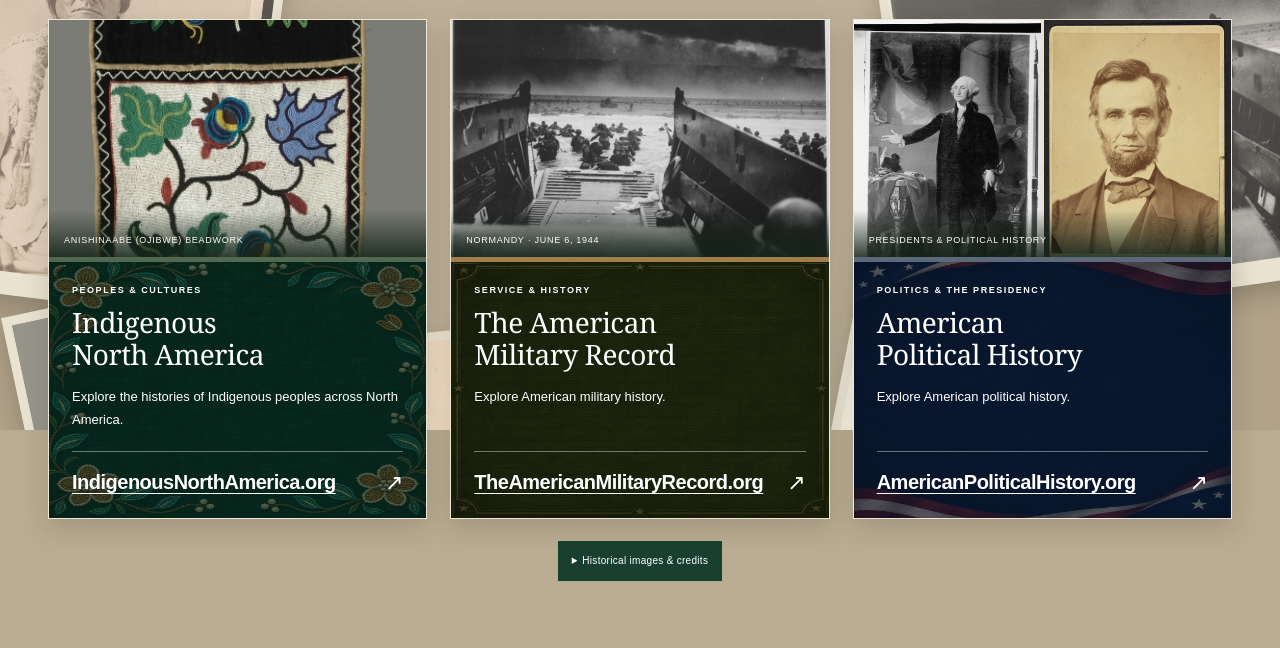
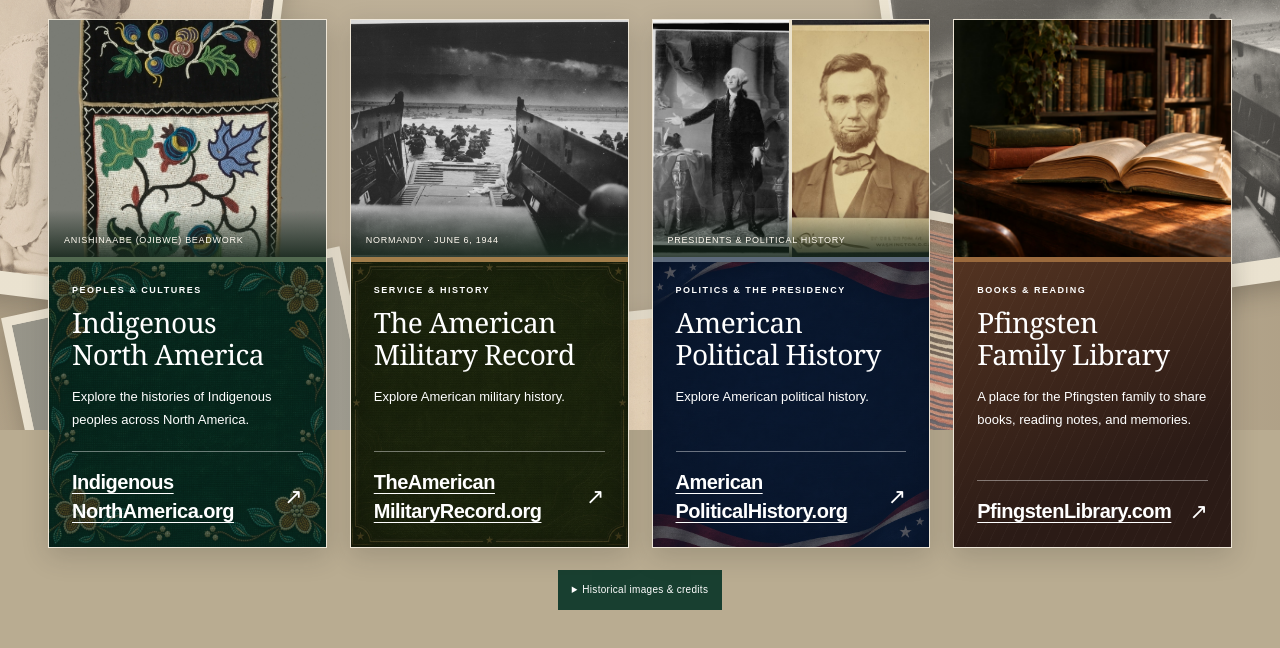
Before and after one commit to Robeywan/RobeyProductions, a plain HTML site: page index.html in a window 1280 px wide. Shown: the part 370-1018 px from the top of the page. Before the commit the page ends 991 px from the top, so only its background shows below. Drawn offline with Linux system fonts and the light colour scheme.

Commit message:
Add Pfingsten Family Library to the collection

```diff
--- a/index.html
+++ b/index.html
@@ -46,7 +46,7 @@
     h2 { font-family:Georgia, 'Times New Roman', serif; font-size:32px; font-weight:400; letter-spacing:-.5px; margin-bottom:0; }
     .section-heading h2 { flex:none; font-size:30px; letter-spacing:.015em; line-height:1.25; }
     .section-heading p { max-width:530px; font-size:11px; line-height:1.8; letter-spacing:.07em; color:#fff; text-align:right; margin:0; }
-    .site-list { list-style:none; margin:0; padding:0; display:grid; grid-template-columns:repeat(3,minmax(0,1fr)); gap:23px; align-items:stretch; }
+    .site-list { list-style:none; margin:0; padding:0; display:grid; grid-template-columns:repeat(2,minmax(0,1fr)); gap:23px; align-items:stretch; }
     .site-list > li { display:flex; min-width:0; }
     .site-card { width:100%; display:flex; flex-direction:column; text-decoration:none; background:var(--paper); box-shadow:0 8px 25px #1c201b2b; border:1px solid #eee6d7; transition:transform .2s,box-shadow .2s; }
     .site-card:hover { transform:translateY(-5px); box-shadow:0 14px 28px #1c201b3d; }
@@ -60,11 +60,14 @@
     .politics .card-art img { width:100%; height:100%; object-fit:cover; min-width:0; }
     .politics .washington-portrait { object-position:center 25%; }
     .politics .lincoln-portrait { object-position:center 20%; }
+    .library .card-art { background:#342217; border-bottom-color:#9b6a3d; }
+    .library .card-art > img { object-position:85% 60%; }
     .image-note { position:absolute; bottom:0; left:0; right:0; background:linear-gradient(transparent,#132419da); color:#fffaf0; font-size:9px; letter-spacing:.08em; padding:24px 15px 11px; line-height:1.4; }
     .card-content { display:flex; flex-direction:column; flex:1; padding:23px 23px 21px; color:#fff; background-size:100% 100%; background-position:center; background-repeat:no-repeat; }
     .indigenous .card-content { background-color:#082b24; background-image:linear-gradient(#082b24a3,#082b24a3),url('assets/indigenous-card-background.webp'); }
     .military .card-content { background-color:#20280f; background-image:linear-gradient(#161c0ca3,#161c0ca3),url('assets/military-card-background.webp'); }
     .politics .card-content { background-color:#09162c; background-image:linear-gradient(#09162ca3,#09162ca3),url('assets/politics-card-background.webp'); }
+    .library .card-content { background-color:#39251c; background-image:repeating-linear-gradient(115deg,#ffffff06 0 1px,transparent 1px 10px),linear-gradient(155deg,#533321,#2b1b16 72%); }
     .card-category { text-transform:uppercase; font-size:9px; font-weight:600; letter-spacing:.17em; color:#fff; margin:0 0 12px; }
     h3 { font-family:Georgia, 'Times New Roman', serif; font-size:28px; font-weight:400; line-height:1.13; letter-spacing:-.5px; margin-bottom:14px; }
     .card-description { color:#fff; font-size:13px; line-height:1.8; margin-bottom:20px; }
@@ -80,6 +83,7 @@
     .credits a { text-decoration-thickness:1px; text-underline-offset:3px; }
     .credits a:focus-visible,.credits summary:focus-visible { outline-color:#fff; }
     .page-end { height:40px; }
+    @media (min-width:1280px) { .site-list { grid-template-columns:repeat(4,minmax(0,1fr)); } }
     @media (min-width:1700px) { .shell { width:min(1330px,calc(100% - 140px)); } .card-art { height:275px; } }
     @media (max-width:1000px) {
       .shell { width:calc(100% - 48px); }
@@ -142,7 +146,7 @@
   <main id="main" class="shell">
     <section class="collection" id="collection" aria-labelledby="collection-title">
       <div class="section-heading"><h2 id="collection-title">Explore the collection</h2><p>New history projects will be added as the collection grows.</p></div>
-      <!-- To add a project, copy a list item, update its destination and copy, and add a credited archival image. -->
+      <!-- To add a project, copy a list item and update its destination, text, image, and image credit. -->
       <ul class="site-list">
         <li>
           <a class="site-card indigenous" href="https://IndigenousNorthAmerica.org">
@@ -187,6 +191,19 @@
             </div>
           </a>
         </li>
+        <li>
+          <a class="site-card library" href="https://pfingstenlibrary.com/">
+            <figure class="card-art">
+              <img src="assets/pfingsten-library.jpg" width="1536" height="1024" alt="" loading="lazy">
+            </figure>
+            <div class="card-content">
+              <p class="card-category">Books &amp; reading</p>
+              <h3>Pfingsten<br>Family Library</h3>
+              <p class="card-description">A place for the Pfingsten family to share books, reading notes, and memories.</p>
+              <div class="card-bottom"><span class="domain">Pfingsten<wbr>Library.com</span><span class="arrow" aria-hidden="true">↗</span></div>
+            </div>
+          </a>
+        </li>
       </ul>
     </section>
     <details class="credits" id="image-credits">
@@ -201,6 +218,7 @@
         <li><a href="https://www.archives.gov/research/still-pictures/military">Into the Jaws of Death</a>, Robert F. Sargent, U.S. Coast Guard, June 6, 1944. National Archives, 26-G-2343. Public domain.</li>
         <li><a href="https://www.loc.gov/pictures/item/2016844711/">Suffrage parade</a>, March 3, 1913. Library of Congress. No known restrictions on publication.</li>
         <li><a href="https://www.loc.gov/item/2004671911/">Frederick Douglass</a>, George Francis Schreiber, April 26, 1870. Library of Congress. No known restrictions on publication.</li>
+        <li>Library illustration from the <a href="https://pfingstenlibrary.com/">Pfingsten Family Library</a> homepage.</li>
       </ul>
     </details>
     <div class="page-end" aria-hidden="true"></div>
```
Also changed, not shown: assets/image-sources.json (+9 -0 lines), assets/pfingsten-library.jpg (added).
